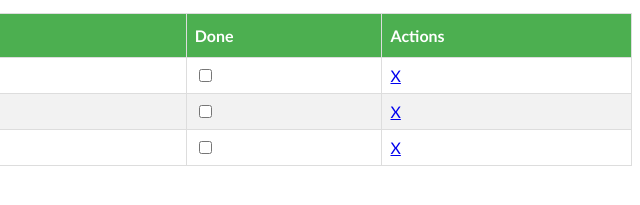
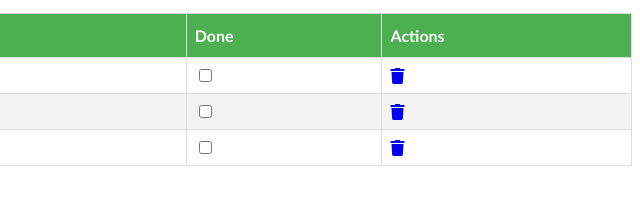
Before and after one commit to weulf7/to-do-list-web-app, a plain HTML site: page index.html in a window 1280 px wide. Shown: the part 151-356 px from the top of the page, 640-1280 px from the left. Drawn offline with Linux system fonts and the light colour scheme.

Commit message:
added font-awesome icons for delete task

```diff
--- a/index.html
+++ b/index.html
@@ -4,6 +4,7 @@
     <meta charset="UTF-8">
     <title>Title</title>
     <link rel="stylesheet" href="css/main.css">
+    <link rel="stylesheet" href="https://cdnjs.cloudflare.com/ajax/libs/font-awesome/5.14.0/css/all.min.css" integrity="sha512-1PKOgIY59xJ8Co8+NE6FZ+LOAZKjy+KY8iq0G4B3CyeY6wYHN3yt9PW0XpSriVlkMXe40PTKnXrLnZ9+fkDaog==" crossorigin="anonymous" />
 </head>
 <body>
 <div id="main-content">
@@ -42,7 +43,7 @@
                 <td>Learn HTML</td>
                 <td>2020-08-10</td>
                 <td><input type="checkbox" class="mark-done"></td>
-                <td><a href="#" class="delete-link">X</a></td>
+                <td><a href="#" class="delete-link"><i class="fas fa-trash"></i></a></td>
 
             </tr>
 
@@ -50,7 +51,7 @@
                 <td>Learn CSS</td>
                 <td>2020-08-12</td>
                 <td><input type="checkbox" class="mark-done"></td>
-                <td><a href="#" class="delete-link">X</a></td>
+                <td><a href="#" class="delete-link"><i class="fas fa-trash"></i></a></td>
 
             </tr>
 
@@ -59,7 +60,7 @@
                 <td>Learn JavaScript</td>
                 <td>2020-08-20</td>
                 <td><input type="checkbox" class="mark-done"></td>
-                <td><a href="#" class="delete-link">X</a></td>
+                <td><a href="#" class="delete-link"><i class="fas fa-trash"></i></a></td>
 
             </tr>
 
```
